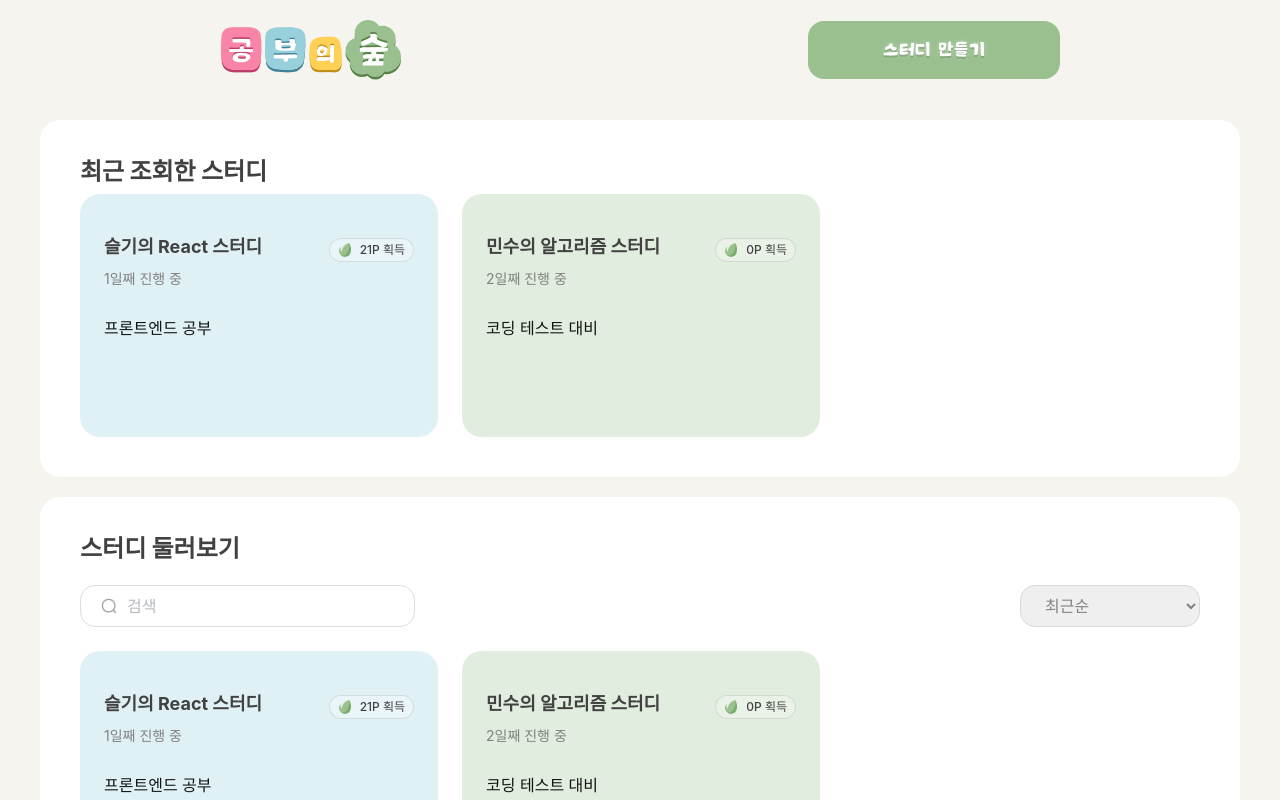
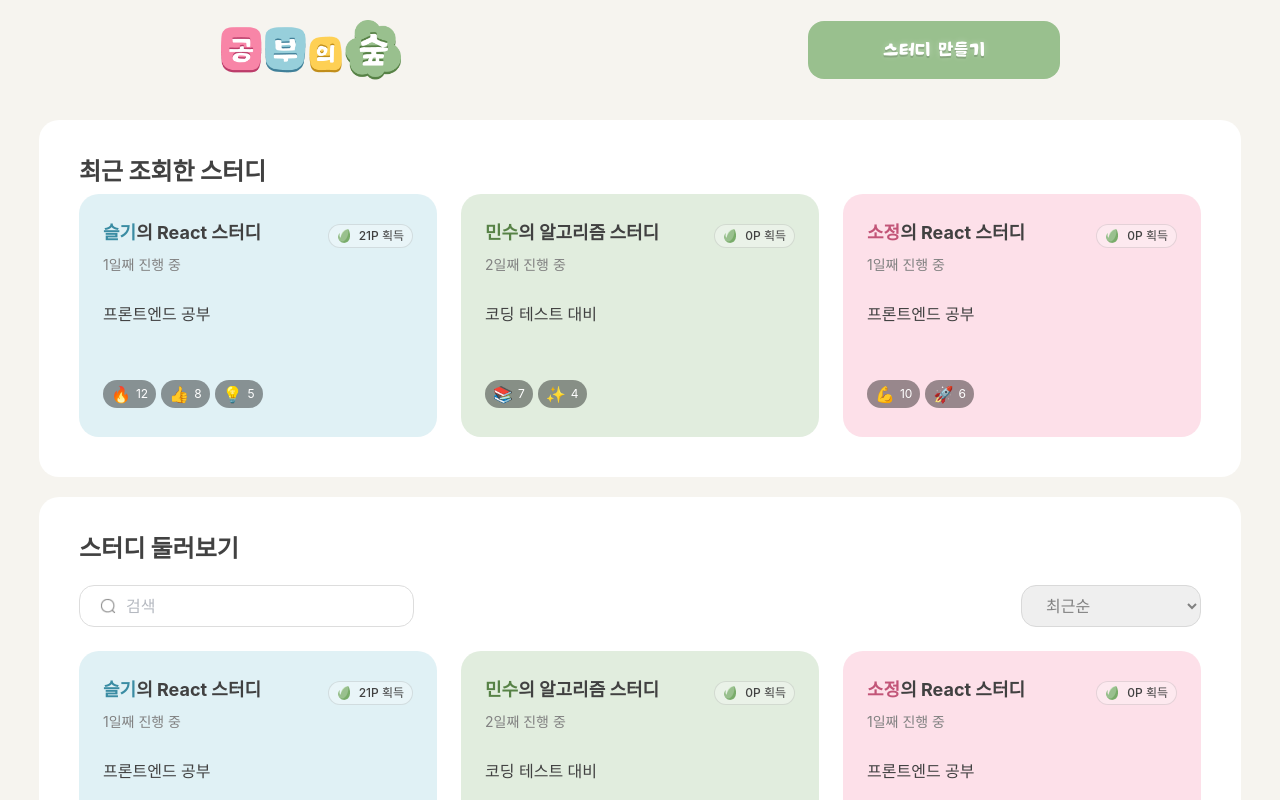
Before and after one commit to juengseulki/Forest-of-Learning-Frontend, a React (Vite) app: page / in a window 1280 px wide. Shown: the top 800 px of the page. Built offline with nearby package versions, Linux system fonts and the light colour scheme; a web font is replaced by a local one.

Commit message:
feat: 배경에 따라 스타일 변경

```diff
--- a/src/feature/study/components/StudyCard.jsx
+++ b/src/feature/study/components/StudyCard.jsx
@@ -11,8 +11,76 @@ export default function StudyCard({ studys, point, emoji }) {
 
   const backgrounds = backgroundsMockResponse.data.items;
 
+  const backgroundThemeMap = {
+    1: {
+      nickname: '#3A8CA3',
+      title: '#414141',
+      pointBg: '#FFFFFF4D',
+      pointText: '#414141',
+      duration: '#818181',
+      description: '#414141',
+    },
+    2: {
+      nickname: '#578246',
+      title: '#414141',
+      pointBg: '#FFFFFF4D',
+      pointText: '#414141',
+      duration: '#818181',
+      description: '#414141',
+    },
+    3: {
+      nickname: '#C25578',
+      title: '#414141',
+      pointBg: '#FFFFFF4D',
+      pointText: '#414141',
+      duration: '#818181',
+      description: '#414141',
+    },
+    4: {
+      nickname: '#C18E1B',
+      title: '#414141',
+      pointBg: '#FFFFFF4D',
+      pointText: '#414141',
+      duration: '#818181',
+      description: '#414141',
+    },
+    5: {
+      nickname: '#FFFFFF',
+      title: '#FFFFFF',
+      pointBg: '#00000080',
+      pointText: '#FFFFFF',
+      duration: '#EEEEEE',
+      description: '#FFFFFF',
+    },
+    6: {
+      nickname: '#FFFFFF',
+      title: '#FFFFFF',
+      pointBg: '#00000080',
+      pointText: '#FFFFFF',
+      duration: '#EEEEEE',
+      description: '#FFFFFF',
+    },
+    7: {
+      nickname: '#FFFFFF',
+      title: '#FFFFFF',
+      pointBg: '#00000080',
+      pointText: '#FFFFFF',
+      duration: '#EEEEEE',
+      description: '#FFFFFF',
+    },
+    8: {
+      nickname: '#FFFFFF',
+      title: '#FFFFFF',
+      pointBg: '#00000080',
+      pointText: '#FFFFFF',
+      duration: '#EEEEEE',
+      description: '#FFFFFF',
+    },
+  };
+
   const background = backgrounds.find((bg) => bg.id === studys.background.id);
-  console.log(background);
+  const theme = backgroundThemeMap[studys.background.id];
+
   return (
     <>
       <div
@@ -24,25 +92,33 @@ export default function StudyCard({ studys, point, emoji }) {
         <section className="card-header">
           <div className="header-top">
             <div className="title-group">
-              <h2 className="title">
-                {studys.nickname}의 {studys.name}
+              <h2 className="title" style={{ color: theme?.title }}>
+                <span style={{ color: theme?.nickname }}>
+                  {studys.nickname}
+                </span>
+                의 {studys.name}
               </h2>
-              <div className="point">
+              <div
+                className="point"
+                style={{ backgroundColor: theme?.pointBg }}
+              >
                 <img
                   className="point-icon"
                   src={ic_point}
                   alt="포인트 아이콘"
                 />
-                <p className="point-text">
+                <p className="point-text" style={{ color: theme?.pointText }}>
                   {point.studyId === studys.id ? point.totalPoint : 0}P 획득
                 </p>
               </div>
             </div>
-            <p className="duration">
+            <p className="duration" style={{ color: theme?.duration }}>
               {getDaysFrom(studys.createdAt)}일째 진행 중
             </p>
           </div>
-          <p className="description">{studys.description}</p>
+          <p className="description" style={{ color: theme?.description }}>
+            {studys.description}
+          </p>
         </section>
         <section className="card-footer">
           {emoji?.emojis?.map((item) => (
--- a/src/mocks/emoji/emojiMockData.js
+++ b/src/mocks/emoji/emojiMockData.js
@@ -1,9 +1,84 @@
 export const emojiMockResponse = {
   data: {
     items: [
-      { emoji: '🔥', count: 6 },
-      { emoji: '👏', count: 3 },
-      { emoji: '👍', count: 2 },
+      {
+        studyId: 1,
+        emojis: [
+          { emoji: '🔥', count: 12 },
+          { emoji: '👍', count: 8 },
+          { emoji: '💡', count: 5 },
+        ],
+      },
+      {
+        studyId: 2,
+        emojis: [
+          { emoji: '📚', count: 7 },
+          { emoji: '✨', count: 4 },
+        ],
+      },
+      {
+        studyId: 3,
+        emojis: [
+          { emoji: '💪', count: 10 },
+          { emoji: '🚀', count: 6 },
+        ],
+      },
+      {
+        studyId: 4,
+        emojis: [
+          { emoji: '🧠', count: 9 },
+          { emoji: '✍️', count: 3 },
+        ],
+      },
+      {
+        studyId: 5,
+        emojis: [
+          { emoji: '🧠', count: 9 },
+          { emoji: '✍️', count: 3 },
+        ],
+      },
+      {
+        studyId: 6,
+        emojis: [
+          { emoji: '🧠', count: 9 },
+          { emoji: '✍️', count: 3 },
+        ],
+      },
+      {
+        studyId: 7,
+        emojis: [
+          { emoji: '🧠', count: 9 },
+          { emoji: '✍️', count: 3 },
+        ],
+      },
+      {
+        studyId: 8,
+        emojis: [
+          { emoji: '🧠', count: 9 },
+          { emoji: '✍️', count: 3 },
+        ],
+      },
+      {
+        studyId: 9,
+        emojis: [
+          { emoji: '🧠', count: 9 },
+          { emoji: '✍️', count: 3 },
+        ],
+      },
+      {
+        studyId: 10,
+        emojis: [
+          { emoji: '🧠', count: 9 },
+          { emoji: '✍️', count: 3 },
+        ],
+      },
+      {
+        studyId: 11,
+        emojis: [
+          { emoji: '🧠', count: 9 },
+          { emoji: '✍️', count: 3 },
+        ],
+      },
     ],
   },
   message: 'success',
--- a/src/mocks/study/studyMockData.js
+++ b/src/mocks/study/studyMockData.js
@@ -25,6 +25,138 @@ export const studiesMockResponse = {
         },
         createdAt: '2026-04-06T09:00:00.000Z',
       },
+      {
+        id: 3,
+        nickname: '소정',
+        name: 'React 스터디',
+        description: '프론트엔드 공부',
+        background: {
+          id: 3,
+          name: 'forest',
+          imageUrl: '/images/forest.png',
+        },
+        createdAt: '2026-04-07T09:00:00.000Z',
+      },
+      {
+        id: 4,
+        nickname: '현수',
+        name: '알고리즘 스터디',
+        description: '코딩 테스트 대비',
+        background: {
+          id: 4,
+          name: 'night',
+          imageUrl: '/images/night.png',
+        },
+        createdAt: '2026-04-06T09:00:00.000Z',
+      },
+      {
+        id: 5,
+        nickname: '세빈',
+        name: '알고리즘 스터디',
+        description: '코딩 테스트 대비',
+        background: {
+          id: 5,
+          name: 'night',
+          imageUrl: '/images/night.png',
+        },
+        createdAt: '2026-04-06T09:00:00.000Z',
+      },
+      {
+        id: 6,
+        nickname: '광헌',
+        name: '알고리즘 스터디',
+        description: '코딩 테스트 대비',
+        background: {
+          id: 6,
+          name: 'night',
+          imageUrl: '/images/night.png',
+        },
+        createdAt: '2026-04-06T09:00:00.000Z',
+      },
+      {
+        id: 7,
+        nickname: '슬기',
+        name: 'React 스터디',
+        description: '프론트엔드 공부',
+        background: {
+          id: 7,
+          name: 'forest',
+          imageUrl: '/images/forest.png',
+        },
+        createdAt: '2026-04-07T09:00:00.000Z',
+      },
+      {
+        id: 8,
+        nickname: '민수',
+        name: '알고리즘 스터디',
+        description: '코딩 테스트 대비',
+        background: {
+          id: 8,
+          name: 'night',
+          imageUrl: '/images/night.png',
+        },
+        createdAt: '2026-04-06T09:00:00.000Z',
+      },
+      {
+        id: 9,
+        nickname: '소정',
+        name: 'React 스터디',
+        description: '프론트엔드 공부',
+        background: {
+          id: 1,
+          name: 'forest',
+          imageUrl: '/images/forest.png',
+        },
+        createdAt: '2026-04-07T09:00:00.000Z',
+      },
+      {
+        id: 10,
+        nickname: '현수',
+        name: '알고리즘 스터디',
+        description: '코딩 테스트 대비',
+        background: {
+          id: 2,
+          name: 'night',
+          imageUrl: '/images/night.png',
+        },
+        createdAt: '2026-04-06T09:00:00.000Z',
+      },
+      {
+        id: 11,
+        nickname: '세빈',
+        name: '알고리즘 스터디',
+        description: '코딩 테스트 대비',
+        background: {
+          id: 3,
+          name: 'night',
+          imageUrl: '/images/night.png',
+        },
+        createdAt: '2026-04-06T09:00:00.000Z',
+      },
+      {
+        id: 12,
+        nickname: '광헌',
+        name: '알고리즘 스터디',
+        description: '코딩 테스트 대비',
+        background: {
+          id: 4,
+          name: 'night',
+          imageUrl: '/images/night.png',
+        },
+        createdAt: '2026-04-06T09:00:00.000Z',
+      },
+      {
+        id: 13,
+        nickname: '광헌',
+        name: '알고리즘 스터디',
+        description: '코딩 테스트 대비',
+        background: {
+          id: 5,
+          name: 'night',
+          imageUrl: '/images/night.png',
+        },
+        createdAt: '2026-04-06T09:00:00.000Z',
+      },
     ],
     totalCount: 2,
     page: 1,
```
